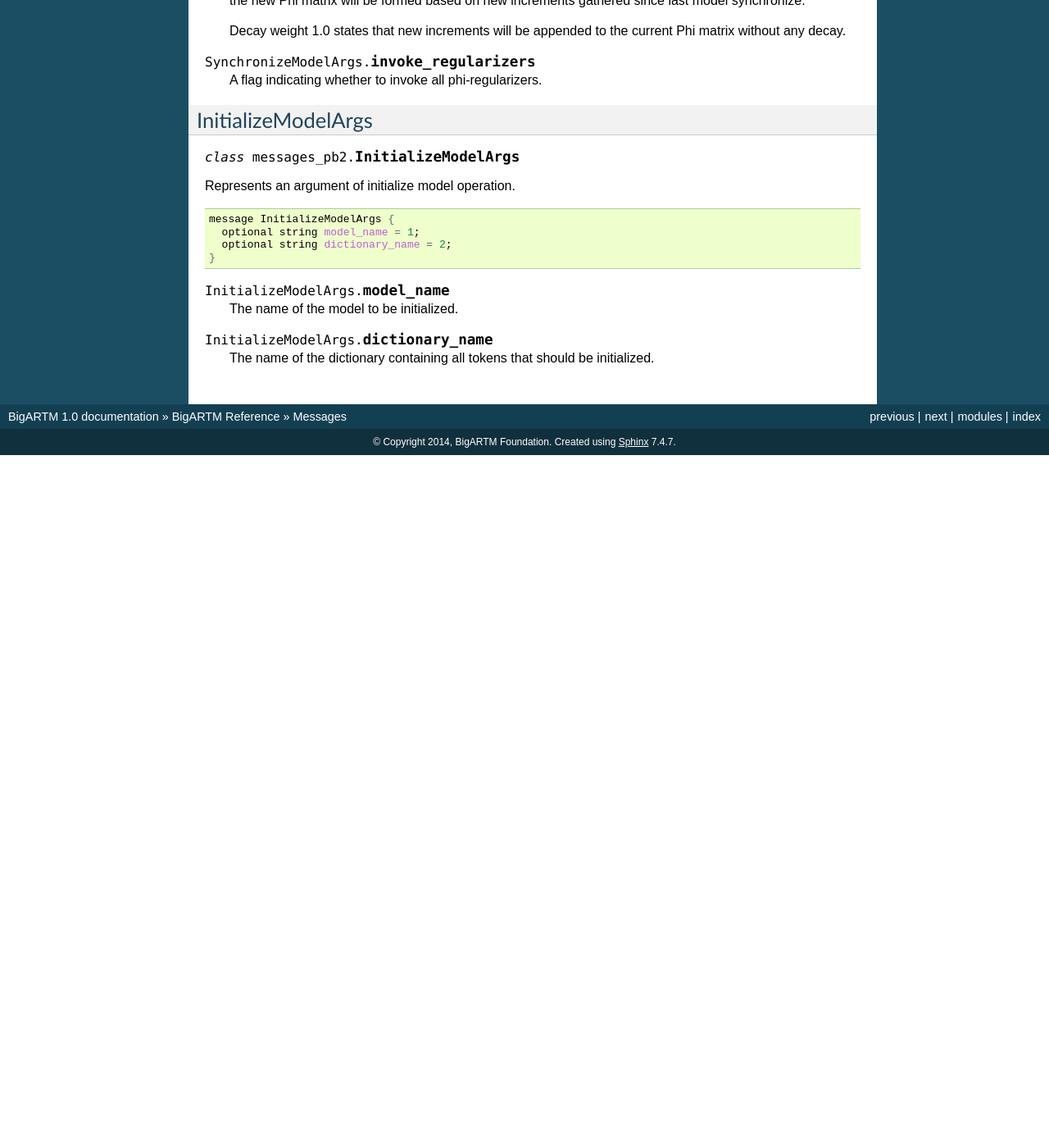
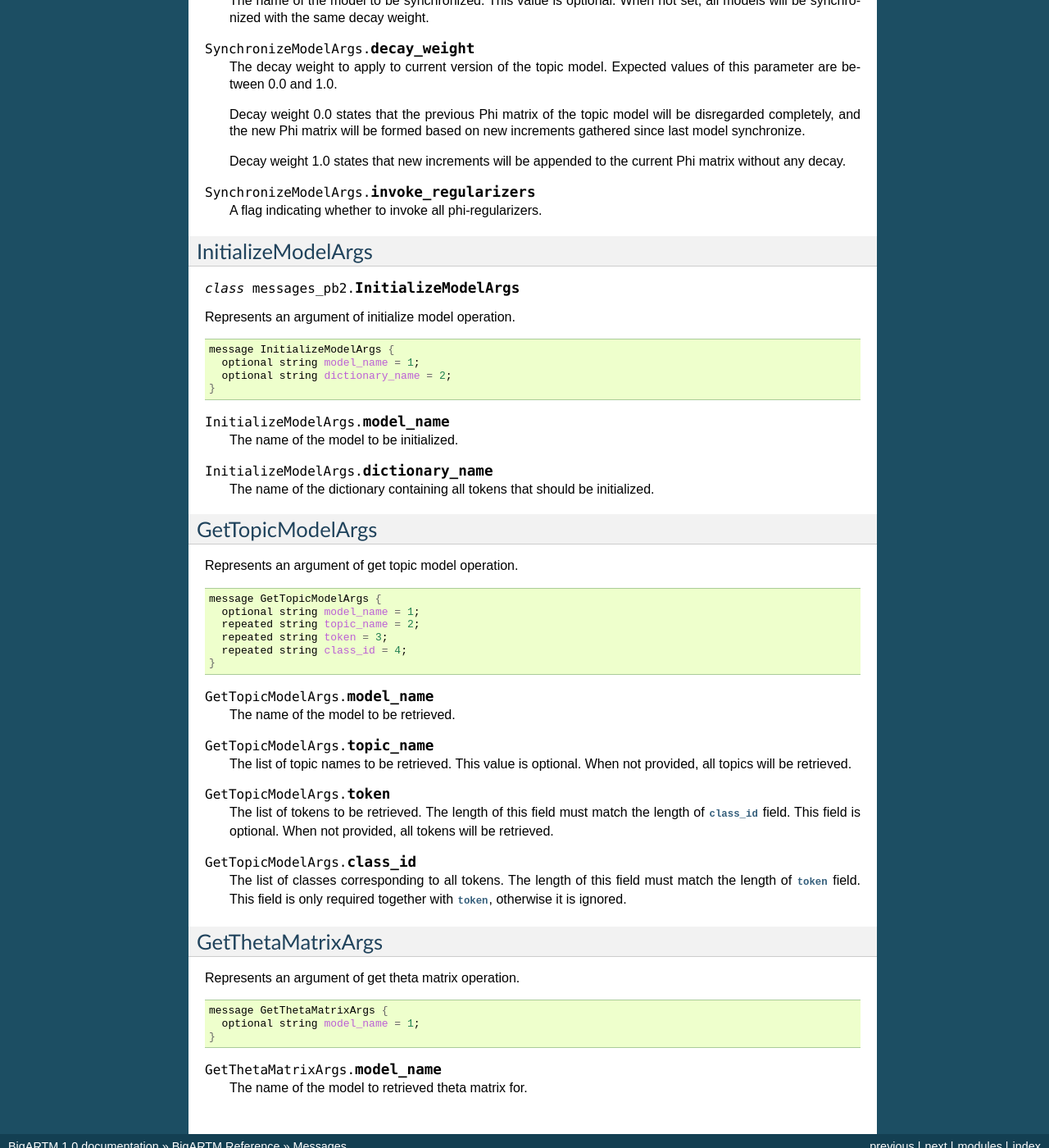
Before and after one commit to bigartm/bigartm, a Sphinx documentation site: the page built from docs/ref/messages.txt, in a window 1280 px wide and 1400 px high, scrolled down 20683 px. Shown: the whole window at 82% size. Built offline with Sphinx 7.4.7, drawn with Linux system fonts in a browser that asks for light colours; formulas are drawn with MathJax 3; before the commit the page ends 21238 px from its top, so only the background shows below that; some of the changed text lies outside the part shown.

Commit message:
Update documentation, change topics_name->topic_name.

```diff
--- a/docs/ref/messages.txt
+++ b/docs/ref/messages.txt
@@ -364,16 +364,17 @@
   message ModelConfig {
     optional string name = 1 [default = "@model"];
     optional int32 topics_count = 2 [default = 32];
-    optional bool enabled = 3 [default = true];
-    optional int32 inner_iterations_count = 4 [default = 10];
-    optional string field_name = 5 [default = "@body"];
-    optional string stream_name = 6 [default = "@global"];
-    repeated string score_name = 7;
-    optional bool reuse_theta = 8 [default = false];
-    repeated string regularizer_name = 9;
-    repeated double regularizer_tau = 10;
-    repeated string class_id = 11;
-    repeated float class_weight = 12;
+    repeated string topic_name = 3;
+    optional bool enabled = 4 [default = true];
+    optional int32 inner_iterations_count = 5 [default = 10];
+    optional string field_name = 6 [default = "@body"];
+    optional string stream_name = 7 [default = "@global"];
+    repeated string score_name = 8;
+    optional bool reuse_theta = 9 [default = false];
+    repeated string regularizer_name = 10;
+    repeated double regularizer_tau = 11;
+    repeated string class_id = 12;
+    repeated float class_weight = 13;
   }
 
 .. attribute:: ModelConfig.name
@@ -384,6 +385,15 @@
 .. attribute:: ModelConfig.topics_count
 
    A value that defines the number of topics in the topic model.
+
+.. attribute:: ModelConfig.topic_name
+
+   A repeated field that defines the names of the topics.
+   All topic names must be unique within each topic model.
+   This field is optional, but either :attr:`topics_count` or :attr:`topic_name` must be specified.
+   If both specified, then :attr:`topics_count` will be ignored, and the number of
+   topics in the model will be based on the length of :attr:`topic_name` field.
+   When :attr:`topic_name` is not specified the names for all topics will be autogenerated.
 
 .. attribute:: ModelConfig.enabled
 
@@ -1257,16 +1267,17 @@
   message TopicModel {
     optional string name = 1 [default = "@model"];
     optional int32 topics_count = 2;
-    repeated string token = 3;
-    repeated FloatArray token_weights = 4;
-    repeated string class_id = 5;
+	repeated string topic_name = 3;
+    repeated string token = 4;
+    repeated FloatArray token_weights = 5;
+    repeated string class_id = 6;
 
     message TopicModelInternals {
       repeated FloatArray n_wt = 1;
       repeated FloatArray r_wt = 2;
     }
 
-    optional bytes internals = 6;
+    optional bytes internals = 7;
   }
 
 .. attribute:: TopicModel.name
@@ -1523,3 +1534,57 @@
 .. attribute:: InitializeModelArgs.dictionary_name
 
   The name of the dictionary containing all tokens that should be initialized.
+
+.. _GetTopicModelArgs:
+
+GetTopicModelArgs
+=================
+
+Represents an argument of get topic model operation.
+
+.. code-block:: bash
+
+  message GetTopicModelArgs {
+    optional string model_name = 1;
+    repeated string topic_name = 2;
+    repeated string token = 3;
+    repeated string class_id = 4;
+  }
+
+.. attribute:: GetTopicModelArgs.model_name
+
+  The name of the model to be retrieved.
+
+.. attribute:: GetTopicModelArgs.topic_name
+
+  The list of topic names to be retrieved.
+  This value is optional. When not provided, all topics will be retrieved.
+
+.. attribute:: GetTopicModelArgs.token
+
+  The list of tokens to be retrieved.
+  The length of this field must match the length of :attr:`class_id` field.
+  This field is optional. When not provided, all tokens will be retrieved.
+
+.. attribute:: GetTopicModelArgs.class_id
+
+  The list of classes corresponding to all tokens.
+  The length of this field must match the length of :attr:`token` field.
+  This field is only required together with :attr:`token`, otherwise it is ignored.
+
+.. _GetThetaMatrixArgs:
+
+GetThetaMatrixArgs
+==================
+
+Represents an argument of get theta matrix operation.
+
+.. code-block:: bash
+
+  message GetThetaMatrixArgs {
+    optional string model_name = 1;
+  }
+
+.. attribute:: GetThetaMatrixArgs.model_name
+
+  The name of the model to retrieved theta matrix for.
```
Also changed, not shown: docs/ref/c_interface.txt (+14 -2 lines), docs/ref/python_interface.txt (+13 -4 lines), 15 other files.
